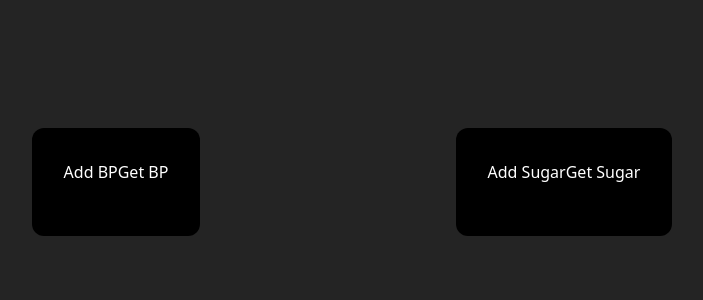
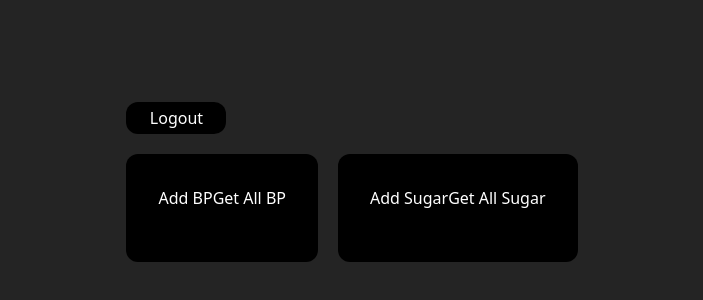
Before and after one commit to KhanTaufeeq/bp-diabetes, a React (Vite) app in the folder client/: page /dashboard in a window 1280 px wide. Shown: the part 218-518 px from the top of the page, without its empty margins (288-991 px from the left). Built offline with nearby package versions, Linux system fonts and the light colour scheme; no server answers; sample sign-in values are in the browser's storage.

Commit message:
implemented get sugar feature

```diff
--- a/client/package.json
+++ b/client/package.json
@@ -12,6 +12,7 @@
   "dependencies": {
     "@tailwindcss/vite": "^4.1.4",
     "axios": "^1.8.4",
+    "jwt-decode": "^4.0.0",
     "react": "^19.0.0",
     "react-dom": "^19.0.0",
     "react-router": "^7.5.0",
--- a/client/src/App.jsx
+++ b/client/src/App.jsx
@@ -3,6 +3,7 @@ import { BrowserRouter, Routes, Route } from "react-router-dom";
 import Dashboard from "./Dashboard";
 import Register from "./Register";
 import Signin from "./Signin";
+import Sugar from "./Sugar";
 
 function App() {
   return (
@@ -11,7 +12,8 @@ function App() {
         <Routes>
           <Route path="/" element={<Register />} />
           <Route path="/signin" element={<Signin />} />
-          <Route path='/dashboard' element = {<Dashboard/>}/>
+          <Route path='/dashboard' element={<Dashboard />} />
+          <Route path='/sugar' element = {<Sugar/>}/>
         </Routes>
       </BrowserRouter>
     </>
--- a/client/src/Dashboard.jsx
+++ b/client/src/Dashboard.jsx
@@ -2,10 +2,11 @@ import React from "react";
 import axios from "axios";
 import { useState, useEffect } from "react";
 import { useNavigate } from "react-router";
+import {jwtDecode} from 'jwt-decode';
 
 export default function Dashboard() {
-  const accessToken = localStorage.getItem("accessToken");
-  console.log(accessToken);
+  let accessToken;
+
   const [sugar, setSugar] = useState([]);
   const [bp, setBP] = useState([]);
   const [systolic, setSystolic] = useState(0);
@@ -16,6 +17,27 @@ export default function Dashboard() {
   const [isAddSugar, setIsAddSugar] = useState(false);
   const [isAddBP, setIsAddBP] = useState(false);
   const navigate = useNavigate();
+
+  useEffect(() => {
+    accessToken = localStorage.getItem("accessToken");
+    if (!accessToken) {
+      navigate('/signin');
+      return;
+    }
+
+    try {
+      const decoded = jwtDecode(accessToken);
+      const currentTime = Date.now() / 1000;
+      if (decoded.exp < currentTime) {
+        localStorage.removeItem('accessToken');
+        navigate('/signin');
+      }
+    } catch (error) {
+      // invalid token format
+      localStorage.removeItem('accessToken');
+      navigate('/signin');
+    }
+  }, [navigate]);
 
   useEffect(() => {
     axios
@@ -48,6 +70,11 @@ export default function Dashboard() {
         console.log(error);
       });
   }, []);
+
+  const logout = () => {
+    localStorage.removeItem('accessToken');
+    navigate('/signin');
+  }
 
   const addSugar = (e) => {
     e.preventDefault();
@@ -118,14 +145,16 @@ export default function Dashboard() {
   };
 
   return (
-    <div className="flex w-[70%]">
-      <div className="bg-black p-8 rounded-xl mx-auto">
+    <div>
+      <button type="button" onClick={logout} className="cursor-pointer text-white mb-5 bg-black p-1 w-25 rounded-xl">Logout</button>
+    <div className="flex w-[100%] gap-5">
+      <div className="bg-black p-8 rounded-xl">
         <div className="flex justify-between">
           <button className="text-white cursor-pointer" onClick={toggleAddBP}>
             Add BP
           </button>
           <button className="text-white cursor-pointer">
-            Get BP
+            Get All BP
           </button>
         </div>
         {isAddBP && (
@@ -198,13 +227,13 @@ export default function Dashboard() {
         }
         </div>
       </div>
-      <div className="bg-black p-8 rounded-xl mx-auto">
+      <div className="bg-black p-8 rounded-xl">
         <div className="flex justify-between">
           <button className="text-white cursor-pointer" onClick={toggleAddSugar}>
             Add Sugar
           </button>
-          <button className="text-white cursor-pointer">
-            Get Sugar
+          <button className="text-white cursor-pointer" onClick={() => navigate('/sugar')}>
+            Get All Sugar
           </button>
         </div>
         {isAddSugar && (
@@ -260,6 +289,7 @@ export default function Dashboard() {
           }
         </div>
       </div>
-    </div>
+      </div>
+      </div>
   );
 }
--- a/client/src/Signin.jsx
+++ b/client/src/Signin.jsx
@@ -66,6 +66,9 @@ function Signin() {
             Login
           </button>
         </form>
+        <button type="button" className="cursor-pointer ml-5" onClick={() => navigate('/')}>
+            Not a member?
+          </button>
       </div>
     </div>
   );
--- /dev/null
+++ b/client/src/Sugar.jsx
@@ -0,0 +1,56 @@
+import axios from "axios";
+import React from "react";
+import { useState } from "react";
+import { useEffect } from "react";
+import { useNavigate } from "react-router";
+
+function Sugar() {
+  const [sugar, setSugar] = useState([]);
+  const navigate = useNavigate();
+
+  let accessToken;
+
+  useEffect(() => {
+    accessToken = localStorage.getItem("accessToken");
+    if (!accessToken) {
+      navigate("/signin");
+    }
+  }, [navigate]);
+
+  useEffect(() => {
+    axios
+      .get("http://localhost:5000/api/sugar", {
+        headers: {
+          Authorization: `Bearer ${accessToken}`,
+        },
+      })
+      .then((res) => {
+        console.log(res.data.sugar);
+        setSugar(res.data.sugar);
+      })
+      .catch((error) => {
+        console.log(error);
+      });
+  }, []);
+
+  return (
+    <div>
+      <button className="cursor-pointer text-white mb-5 bg-black p-1 w-30 rounded-xl" onClick={() => navigate('/dashboard')}>
+        My Dashboard
+      </button>
+      <div>
+        {sugar.map((data) => {
+          return (
+            <div key={data._id} className="bg-black p-4 rounded-xl ">
+              <p className="text-white">Fasting: {data.fasting}</p>
+              <p className="text-white">Random: {data.random}</p>
+              <p className="text-white">Date & Time: {data.createdAt}</p>
+            </div>
+          );
+        })}
+      </div>
+    </div>
+  );
+}
+
+export default Sugar;
```
Also changed, not shown: client/src/Bp.jsx (added), 1 other file (tests, documents, lock files or other folders).
